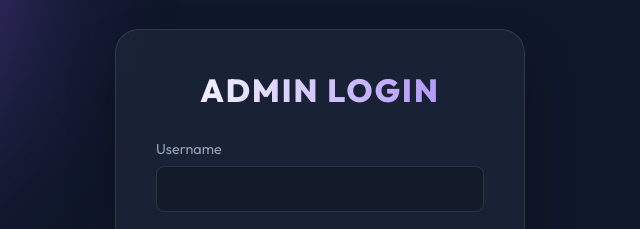
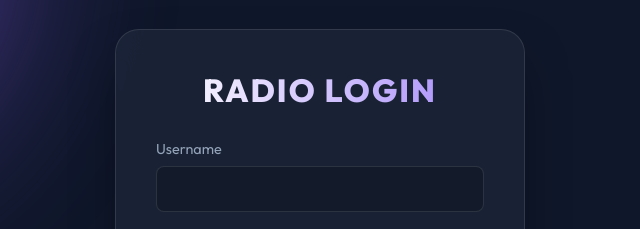
Before and after one commit to novasingh/yt-to-radio, a website: page public/login.html in a window 1280 px wide. Shown: the part 155-384 px from the top of the page, 320-960 px from the left. Drawn offline with Linux system fonts and the light colour scheme.

```diff
--- a/public/login.html
+++ b/public/login.html
@@ -1,13 +1,16 @@
 <!DOCTYPE html>
 <html lang="en">
+
 <head>
     <meta charset="UTF-8">
     <meta name="viewport" content="width=device-width, initial-scale=1.0">
-    <meta name="description" content="Login to the Radio Stream admin panel to control streams, manage users, and update broadcast settings.">
+    <meta name="description"
+        content="Login to the Radio Stream admin panel to control streams, manage users, and update broadcast settings.">
     <title>Admin Login - Radio Stream Management</title>
     <link rel="stylesheet" href="css/style.css">
     <link href="https://fonts.googleapis.com/css2?family=Outfit:wght@300;400;600;800&display=swap" rel="stylesheet">
 </head>
+
 <body>
     <div class="background" aria-hidden="true">
         <div class="blob blob1"></div>
@@ -17,7 +20,7 @@
     <div class="container">
         <main class="glass">
             <header class="header">
-                <h1>ADMIN LOGIN</h1>
+                <h1>RADIO LOGIN</h1>
             </header>
 
             <section>
@@ -105,4 +108,5 @@
         });
     </script>
 </body>
+
 </html>
```
Also changed, not shown: public/admin.html (+5 -0 lines).
